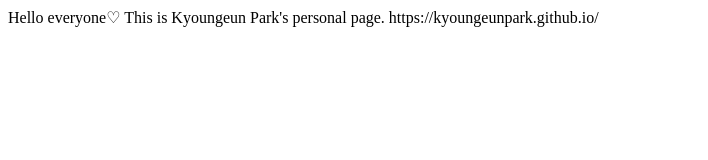
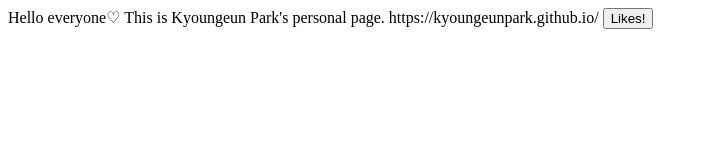
Before and after one commit to KyoungeunPark/Kyoungeun.github.io, a plain HTML site: page index.html in a window 1280 px wide. Shown: the whole page, without its empty margins (0-708 px from the left). Drawn offline with Linux system fonts and the light colour scheme.

Commit message:
Update index.html

```diff
--- a/index.html
+++ b/index.html
@@ -1,3 +1,6 @@
 Hello everyone♡
 This is Kyoungeun Park's personal page.
 https://kyoungeunpark.github.io/
+
+
+<button type="button" onclick="alert('Nice to meet you!')">Likes!</button>
```
